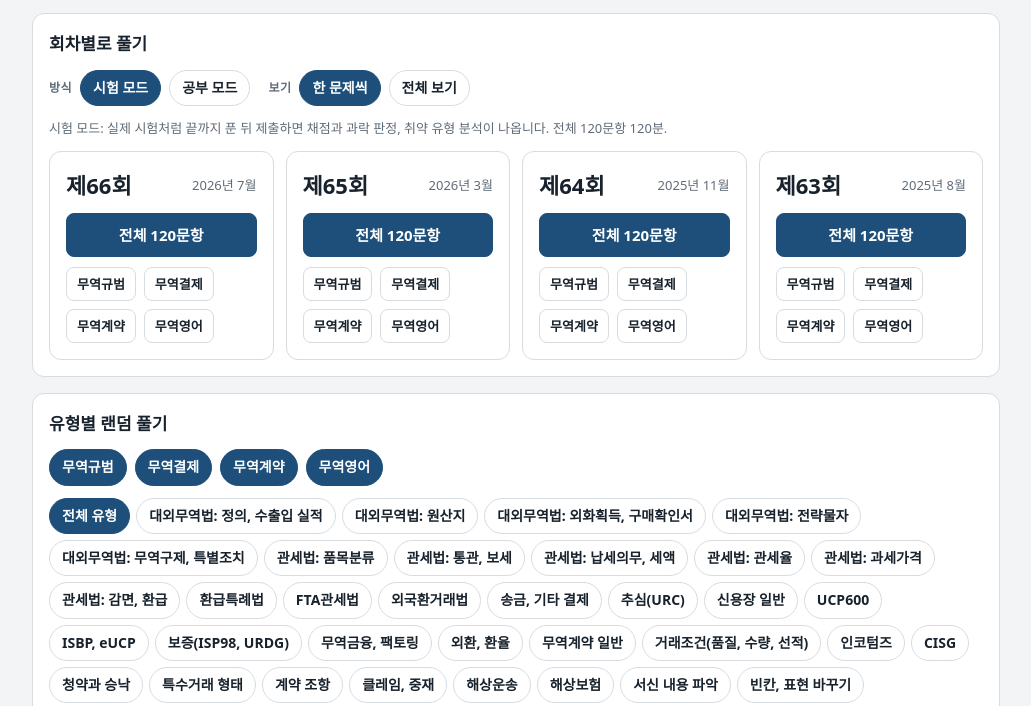
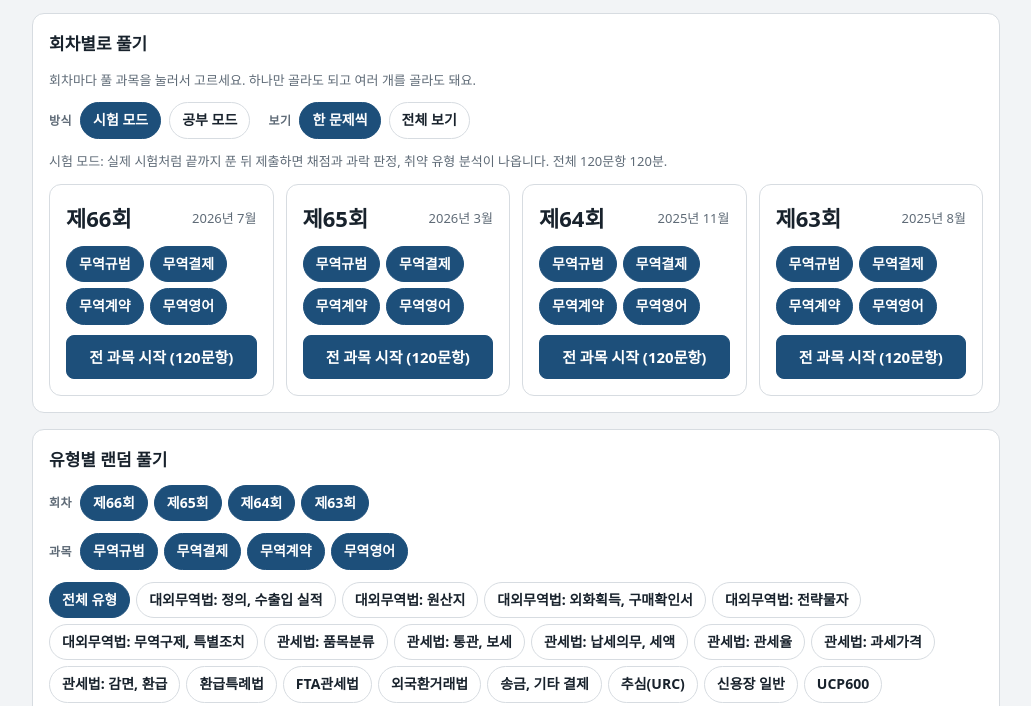
Before and after one commit to cktmdgus63/note-r7k2x9, a plain HTML site: page index.html in a window 1280 px wide. Shown: the part 83-789 px from the top of the page, without its empty margins (124-1155 px from the left). Drawn offline with Linux system fonts and the light colour scheme.

Commit message:
Add files via upload

```diff
--- a/index.html
+++ b/index.html
@@ -132,7 +132,7 @@ th{font-size:12px;color:var(--muted)} td.l,th.l{text-align:left}
   </header>
 
   <section class="card">
-    <h2>회차별로 풀기</h2>
+    <h2>회차별로 풀기</h2><p class="hint" style="margin:0">회차마다 풀 과목을 눌러서 고르세요. 하나만 골라도 되고 여러 개를 골라도 돼요.</p>
     <div class="row">
       <span class="label">방식</span>
       <button class="pill on" data-mode="exam">시험 모드</button>
@@ -147,7 +147,8 @@ th{font-size:12px;color:var(--muted)} td.l,th.l{text-align:left}
 
   <section class="card">
     <h2>유형별 랜덤 풀기</h2>
-    <div class="row" id="rSubj"></div>
+    <div class="row"><span class="label">회차</span><span id="rRound" class="row" style="gap:6px"></span></div>
+    <div class="row"><span class="label">과목</span><span id="rSubj" class="row" style="gap:6px"></span></div>
     <div class="tags" id="rTags"></div>
     <div class="row">
       <span class="label">문항 수</span>
@@ -257,21 +258,24 @@ function renderHome(){
   const d=Math.ceil((new Date(2026,10,28)-new Date(new Date().toDateString()))/864e5);
   $("#dday").innerHTML=d>=0?`제67회 시험(11월 28일)까지 <span class="dday">D-${d}</span>`:"";
   $("#rounds").innerHTML=ROUNDS.map(r=>`<div class="card"><div class="row" style="justify-content:space-between"><span class="big">제${r}회</span><span class="hint">${DATES[r]||""}</span></div>
-    <button class="btn primary" data-start="${r}|all">전체 120문항</button>
-    <div class="row">${SUBJ.map((s,i)=>`<button class="btn sm" data-start="${r}|${i}">${s}</button>`).join("")}</div></div>`).join("");
+    <div class="row" style="gap:6px">${SUBJ.map((s,i)=>`<button class="pill ${(pickR[r]||SUBJ).includes(s)?"on":""}" data-pr="${r}|${s}">${s}</button>`).join("")}</div>
+    <button class="btn primary" data-start="${r}">${startLabel(r)}</button></div>`).join("");
   // 랜덤
+  $("#rRound").innerHTML=ROUNDS.map(r=>`<button class="pill ${rRnd.has(r)?"on":""}" data-rr="${r}">제${r}회</button>`).join("");
   $("#rSubj").innerHTML=SUBJ.map(s=>`<button class="pill on" data-rs="${s}">${s}</button>`).join("");
   renderTags();renderHist();syncPills();
 }
-let rSel=new Set(SUBJ),tSel=new Set();
+let rSel=new Set(SUBJ),tSel=new Set(),rRnd=new Set(ROUNDS);
+const pickR=store.get("tc_pickR",{});
+function startLabel(r){const ss=pickR[r]||SUBJ;const n=Q.filter(q=>q.r==r&&ss.includes(q.s)).length;return ss.length===4?`전 과목 시작 (${n}문항)`:`선택한 ${ss.length}과목 시작 (${n}문항)`}
 function renderTags(){
-  const tags=[...new Set(Q.filter(q=>rSel.has(q.s)).map(q=>q.t))];
+  const tags=[...new Set(Q.filter(q=>rRnd.has(q.r)&&rSel.has(q.s)).map(q=>q.t))];
   [...tSel].forEach(t=>{if(!tags.includes(t))tSel.delete(t)});
   $("#rTags").innerHTML=`<button class="pill ${tSel.size?"":"on"}" data-rt="">전체 유형</button>`+tags.map(t=>`<button class="pill ${tSel.has(t)?"on":""}" data-rt="${esc(t)}">${esc(t)}</button>`).join("");
   const pool=randPool();$("#rInfo").textContent=`해당 문항 ${pool.length}개`;
 }
 function lastResults(){const h=store.get("tc_hist",[]);const last={};h.forEach(s=>s.qids.forEach(id=>{if(s.ans[id]!=null)last[id]=ok(id,s.ans[id])}));return last}
-function randPool(){const last=$("#rWrong").checked?lastResults():null;return Q.filter(q=>rSel.has(q.s)&&(!tSel.size||tSel.has(q.t))&&(!last||last[q.id]===false))}
+function randPool(){const last=$("#rWrong").checked?lastResults():null;return Q.filter(q=>rRnd.has(q.r)&&rSel.has(q.s)&&(!tSel.size||tSel.has(q.t))&&(!last||last[q.id]===false))}
 $("#rSubj").addEventListener("click",e=>{const b=e.target.closest("[data-rs]");if(!b)return;const s=b.dataset.rs;rSel.has(s)?rSel.delete(s):rSel.add(s);if(!rSel.size)rSel.add(s);b.classList.toggle("on",rSel.has(s));renderTags()});
 $("#rTags").addEventListener("click",e=>{const b=e.target.closest("[data-rt]");if(!b)return;const t=b.dataset.rt;if(!t)tSel.clear();else tSel.has(t)?tSel.delete(t):tSel.add(t);renderTags()});
 $("#rWrong").onchange=renderTags;
@@ -279,9 +283,15 @@ $("#rStart").onclick=()=>{const pool=randPool();if(!pool.length){$("#rInfo").tex
   const n=Math.min(+$("#rCount").value,pool.length);const pick=pool.slice().sort(()=>Math.random()-.5).slice(0,n)
     .sort((a,b)=>SUBJ.indexOf(a.s)-SUBJ.indexOf(b.s));
   start({title:`유형별 랜덤 ${n}문항`,qids:pick.map(q=>q.id),limit:mode==="exam"?n*LIMIT:0})};
-$("#rounds").addEventListener("click",e=>{const b=e.target.closest("[data-start]");if(!b)return;const [r,s]=b.dataset.start.split("|");
-  const qs=Q.filter(q=>q.r==r&&(s==="all"||q.s===SUBJ[+s]));
-  start({title:`제${r}회 ${s==="all"?"전 과목":SUBJ[+s]}`,qids:qs.map(q=>q.id),limit:mode==="exam"?qs.length*LIMIT:0})});
+$("#rRound").addEventListener("click",e=>{const b=e.target.closest("[data-rr]");if(!b)return;const r=+b.dataset.rr;rRnd.has(r)?rRnd.delete(r):rRnd.add(r);if(!rRnd.size)rRnd.add(r);b.classList.toggle("on",rRnd.has(r));renderTags()});
+$("#rounds").addEventListener("click",e=>{
+  const p=e.target.closest("[data-pr]");
+  if(p){const [r,sb]=p.dataset.pr.split("|");let ss=(pickR[r]||SUBJ).slice();ss=ss.includes(sb)?ss.filter(x=>x!==sb):[...ss,sb];if(!ss.length)return;
+    ss.sort((a,b)=>SUBJ.indexOf(a)-SUBJ.indexOf(b));pickR[r]=ss;store.set("tc_pickR",pickR);p.classList.toggle("on",ss.includes(sb));
+    p.closest(".card").querySelector("[data-start]").textContent=startLabel(r);return}
+  const b=e.target.closest("[data-start]");if(!b)return;const r=b.dataset.start,ss=pickR[r]||SUBJ;
+  const qs=Q.filter(q=>q.r==r&&ss.includes(q.s));
+  start({title:`제${r}회 ${ss.length===4?"전 과목":ss.join(", ")}`,qids:qs.map(q=>q.id),limit:mode==="exam"?qs.length*LIMIT:0})});
 
 /* ---------- 시험 진행 ---------- */
 let S=null,tick=null;
```
